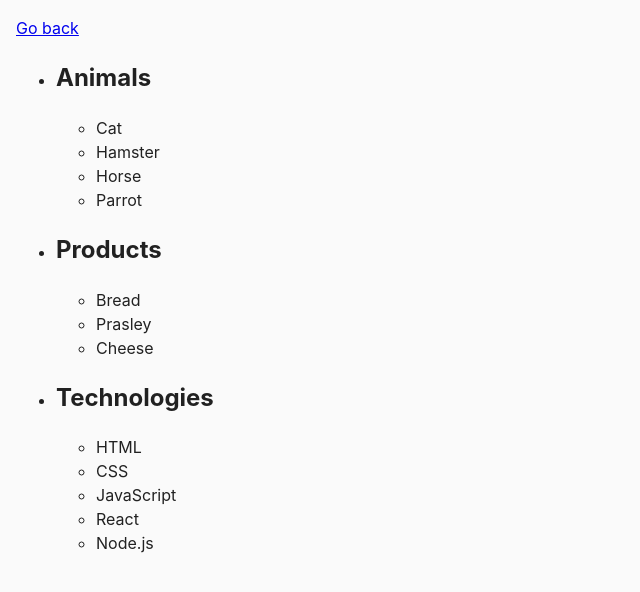
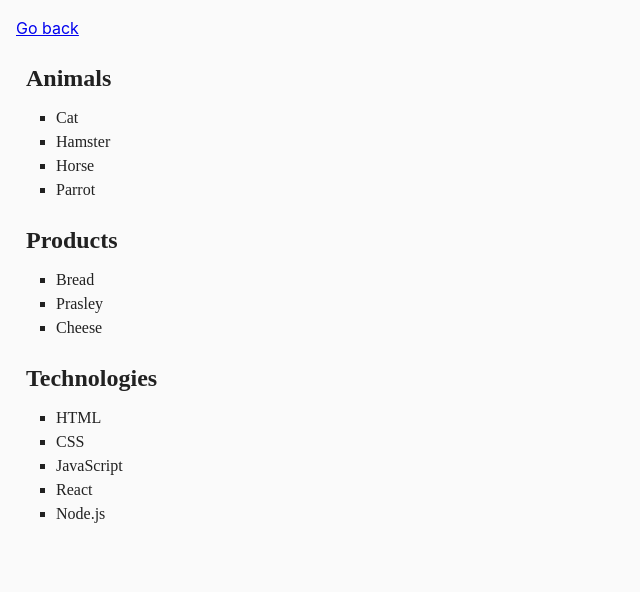
Before and after one commit to OlichkaKhamuliak/goit-js-hw-06, a plain HTML site: page task-01.html in a window 1280 px wide. Shown: the whole page, without its empty margins (0-640 px from the left). Drawn offline with Linux system fonts and the light colour scheme.

Commit message:
done tast-01

```diff
--- a/css/common.css
+++ b/css/common.css
@@ -22,3 +22,25 @@
     padding: 8px 12px;
     cursor: pointer;
   }
+
+  .list {
+    list-style: none;
+    padding: 0;
+    margin: 0;
+    font-family: Edu TAS Beginner;
+
+}
+
+.task-first {
+  margin-left: 20px;
+}
+
+h2 {
+  margin: 0;
+  margin-bottom: 10px;
+  margin-top: 20px;
+}
+
+li {
+  margin-left: 10px;
+}
--- a/js/task-01.js
+++ b/js/task-01.js
@@ -1,3 +1,26 @@
 // Отримуємо посилання на елемент ul#categories
-const categoriesList = document.querySelector('ul');
-console.dir(categoriesList);
+const categoriesList = document.querySelector('#categories');
+
+// Отримуємо всі елементи li.item в межах ul#categories
+const categoryItems = categoriesList.querySelectorAll('li.item');
+
+//Консолимо загальну кількість категорій
+    console.log(`Number of categories: ${categoryItems.length}.`);
+
+// Використовуємо forEach для перебору кожного елемента li.item
+categoryItems.forEach((categoryItem) => {
+
+    // Отримуємо текст заголовку (тегу <h2>) кожної категорії
+    const categoryName = categoryItem.querySelector('h2').textContent;
+
+    // Отримуємо всі елементи li в межах кожної категорії
+    const categoryElements = categoryItem.querySelectorAll('ul > li');
+
+    // Створюємо об'єкт для виведення в консоль
+    const categoryInfo = {
+        Category: categoryName,
+        Elements: categoryElements.length,
+    };
+
+    console.log(categoryInfo);
+});
--- a/task-01.html
+++ b/task-01.html
@@ -10,11 +10,11 @@
   <body>
     <p><a href="index.html">Go back</a></p>
 
-    <ul id="categories">
+    <ul class="list" id="categories">
       <li class="item">
         <h2>Animals</h2>
 
-        <ul>
+        <ul class="list task-first" style="list-style-type:square">
           <li>Cat</li>
           <li>Hamster</li>
           <li>Horse</li>
@@ -24,7 +24,7 @@
       <li class="item">
         <h2>Products</h2>
 
-        <ul>
+        <ul class="list task-first" style="list-style-type:square">
           <li>Bread</li>
           <li>Prasley</li>
           <li>Cheese</li>
@@ -33,7 +33,7 @@
       <li class="item">
         <h2>Technologies</h2>
 
-        <ul>
+        <ul class="list task-first" style="list-style-type:square">
           <li>HTML</li>
           <li>CSS</li>
           <li>JavaScript</li>
```
Also changed, not shown: index.html (+2 -0 lines).
